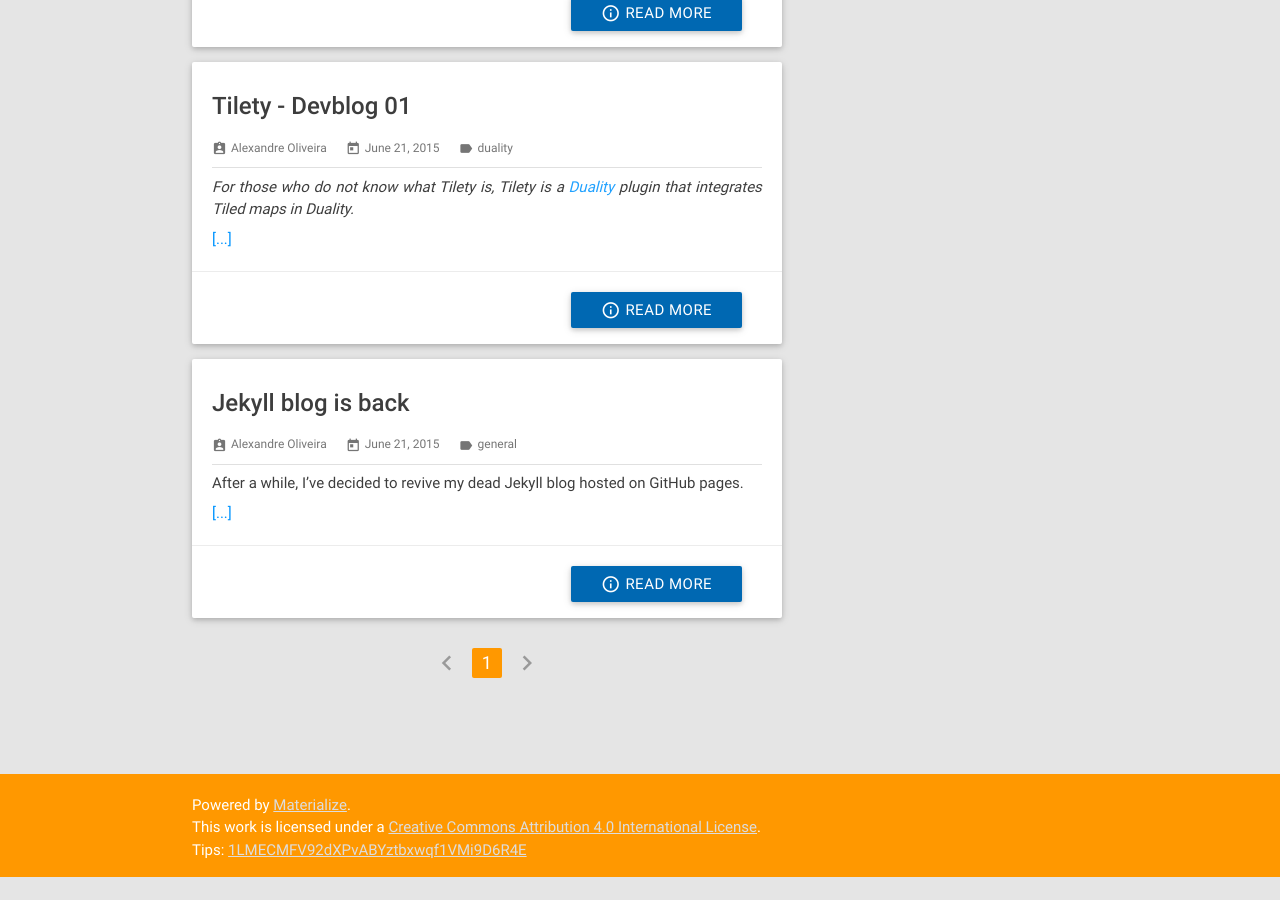
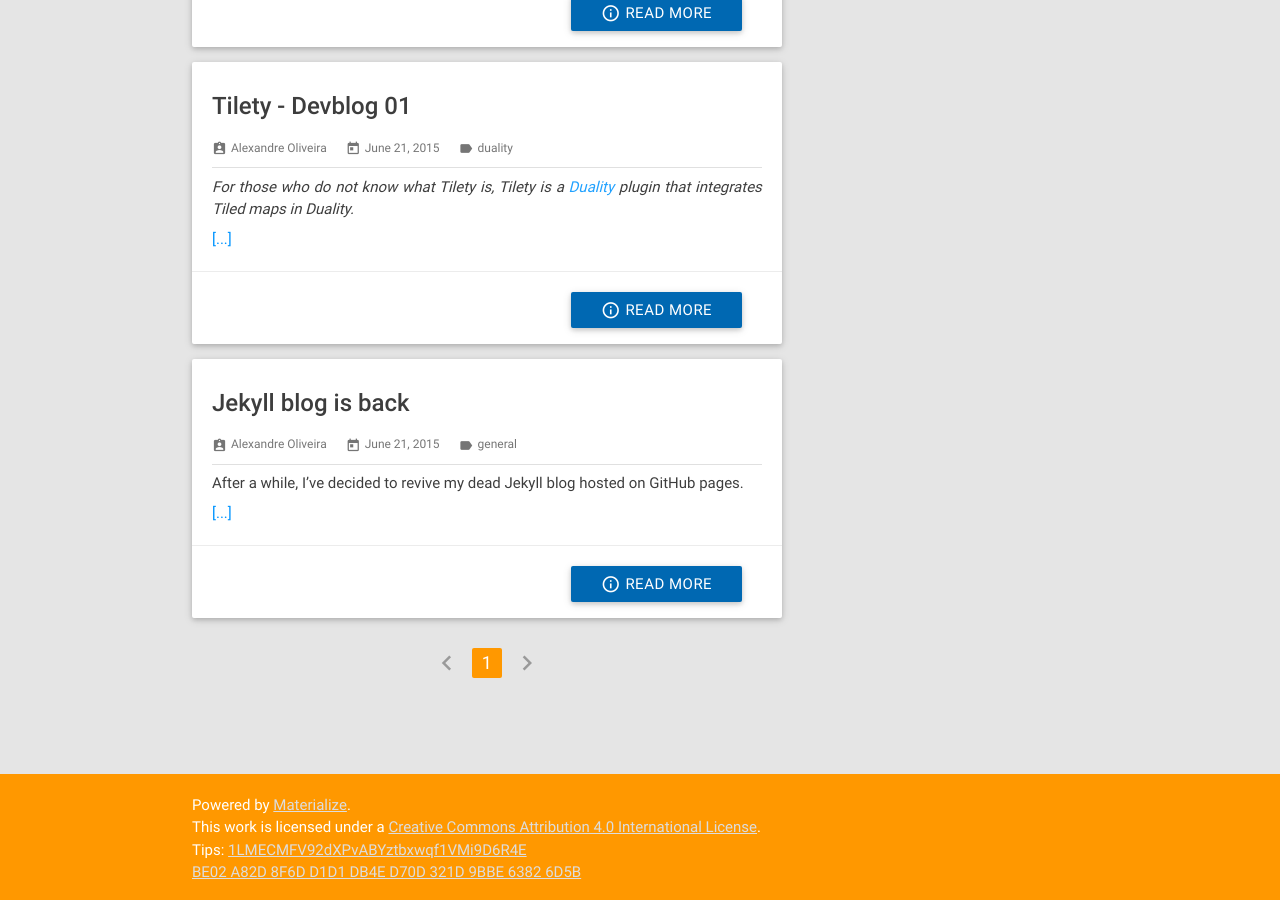
Before and after one commit to kyl3r92/rockytv.github.io, a Jekyll site: the page built from index.html, in a window 1280 px wide and 900 px high, scrolled down 1022 px. Built offline with Jekyll 4.4.1, drawn with Linux system fonts in a browser that asks for light colours; the list of posts is cut into pages by our own code; before the commit the page ends 1899 px from its top, so only the background shows below that.

Commit message:
Include PGP key on footer

```diff
--- a/_includes/footer.html
+++ b/_includes/footer.html
@@ -4,6 +4,7 @@
             <span>Powered by <a href="http://materializecss.com/">Materialize</a>.</span>
             <span>This work is licensed under a <a rel="license" href="http://creativecommons.org/licenses/by/4.0/">Creative Commons Attribution 4.0 International License</a>.</span>
             <span>Tips: <a href="bitcoin:{{ site.bitcoin }}">{{ site.bitcoin }}</a></span>
+            <span><a href="{{ site.baseurl }}/pgpkey.txt">BE02 A82D 8F6D D1D1 DB4E  D70D 321D 9BBE 6382 6D5B</a></span>
         </div>
     </div>
 </footer>
```
